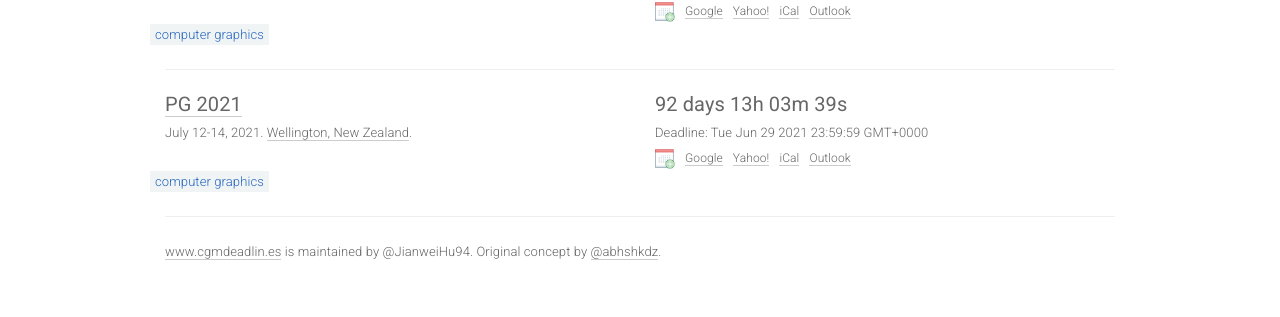
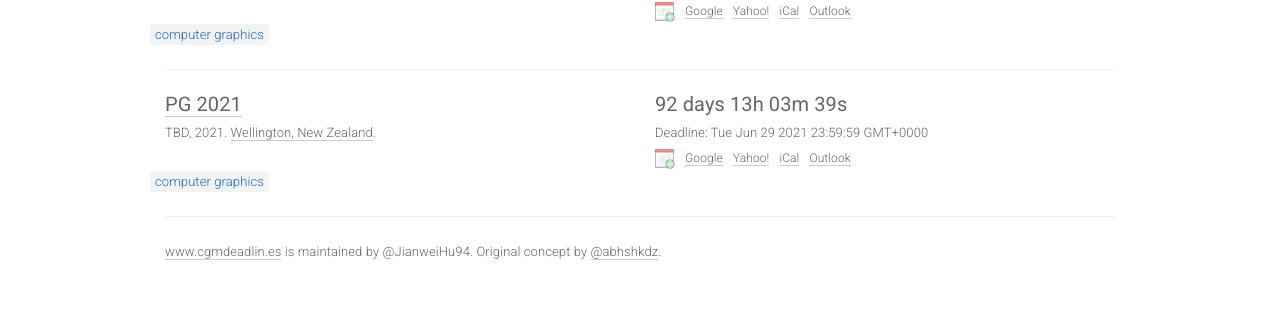
Before and after one commit to JianweiHu94/cgm-deadlines, a Jekyll site: the page built from index.html, in a window 1280 px wide. Shown: the part 735-1052 px from the top of the page. Built offline with Jekyll 4.4.1, drawn with Linux system fonts in a browser that asks for light colours; nearby versions of some CDN libraries.

Commit message:
Update conferences.yml

```diff
--- a/_data/conferences.yml
+++ b/_data/conferences.yml
@@ -47,5 +47,5 @@
   deadline: '2021-06-29 23:59:59'
   timezone: UTC
   place: Wellington, New Zealand
-  date: July 12-14, 2021
+  date: TBD, 2021
   sub: CG
```
